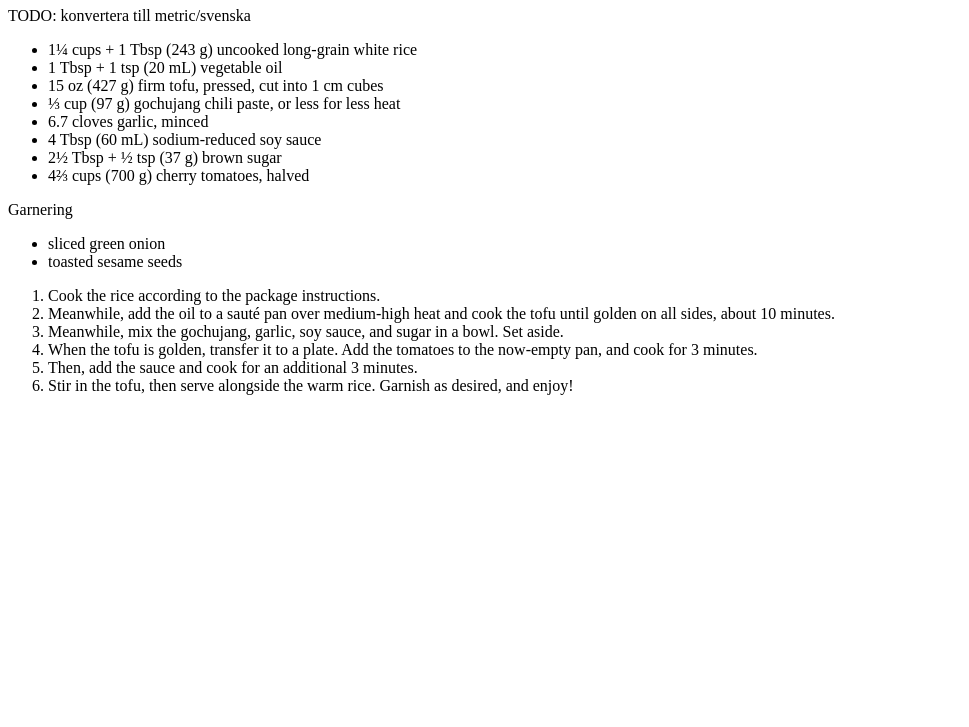
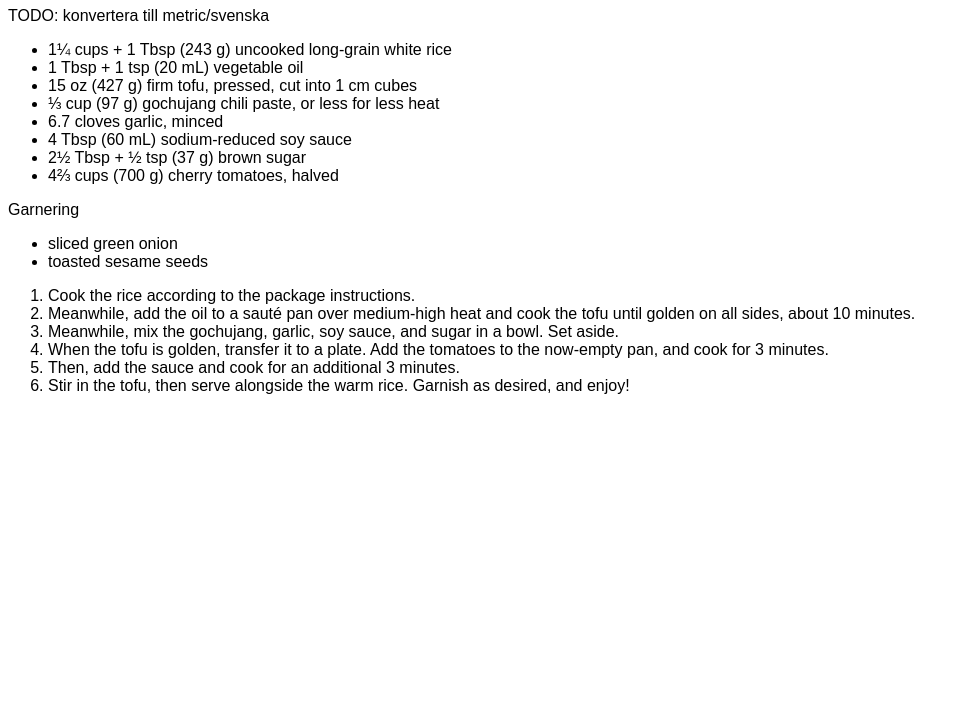
Before and after one commit to fbontin/personal-recipes, an Eleventy site: page app/src/recipes/tofu-tomat-gochujang.md in a window 1280 px wide. Shown: the part 73-800 px from the top of the page, without its empty margins (0-969 px from the left). Built offline with nearby package versions, Linux system fonts and the light colour scheme; Eleventy itself is replaced by a stand-in of ours; files that its build step writes are made by us from their sources.

Commit message:
Add css file (no real styling yet though)

```diff
--- a/app/src/_includes/base.njk
+++ b/app/src/_includes/base.njk
@@ -1,10 +1,13 @@
 <!DOCTYPE html>
 <html lang="en">
+
 <head>
   <meta charset="UTF-8">
   <meta name="viewport" content="width=device-width, initial-scale=1.0">
   <title>{{ title }}</title>
+  <link rel="stylesheet" href="/css/style.css" />
 </head>
+
 <body>
   <header>
     <h1>{{ title }}</h1>
@@ -13,4 +16,5 @@
     {{ content | safe }}
   </main>
 </body>
+
 </html>
--- /dev/null
+++ b/app/src/css/style.css
@@ -0,0 +1,3 @@
+body {
+  font-family: sans-serif;
+}
```
Also changed, not shown: app/.eleventy.js.
